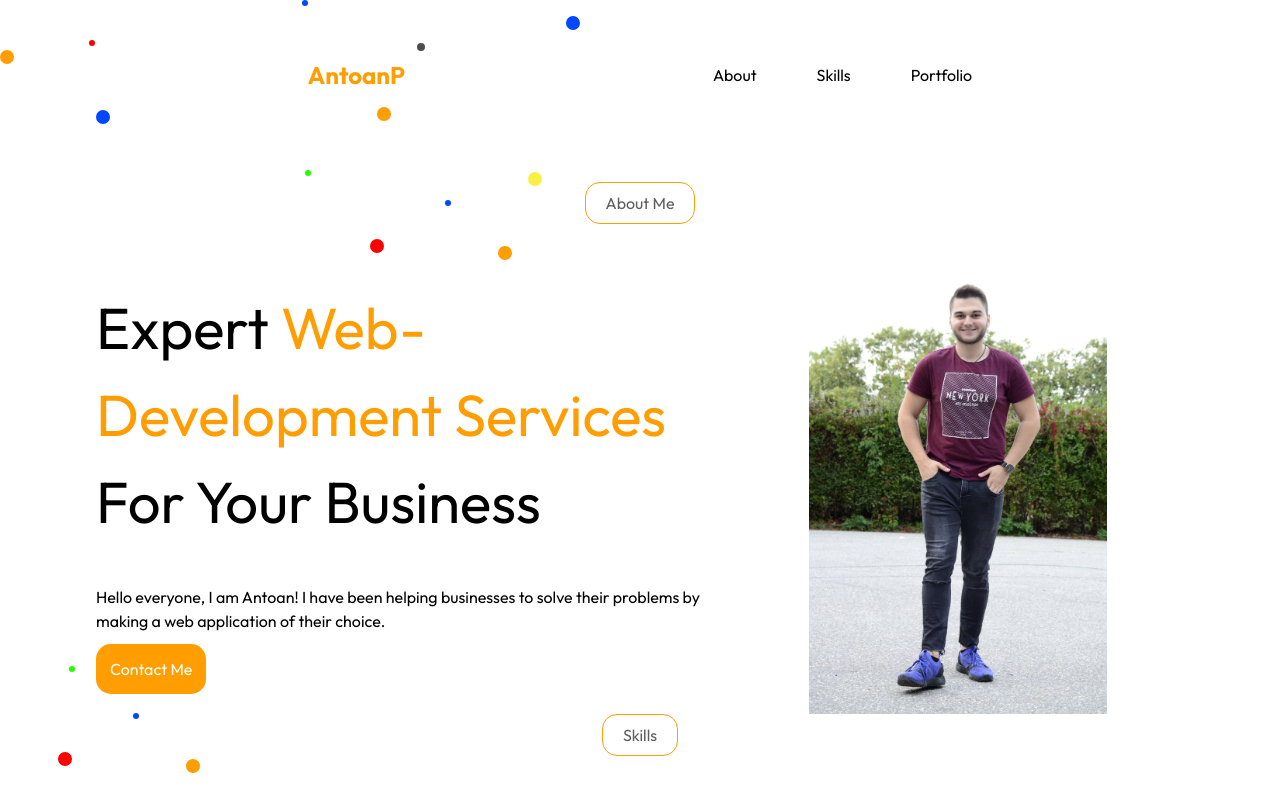
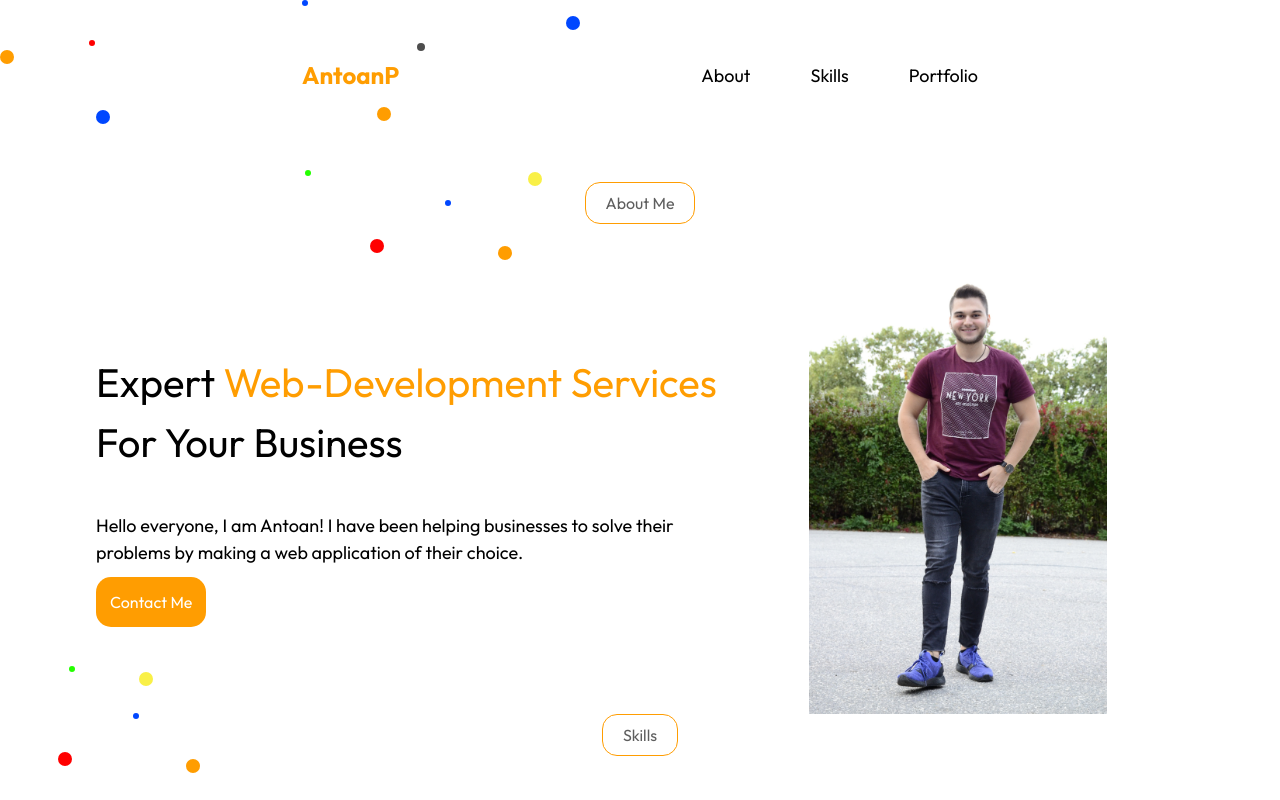
Before and after one commit to antoanparashkevov/antoanp-nextjs, a Next.js app: page / in a window 1280 px wide. Shown: the top 800 px of the page. Built offline with nearby package versions, Linux system fonts and the light colour scheme.

Commit message:
Change the font size of the website

```diff
--- a/src/styles/_variables.scss
+++ b/src/styles/_variables.scss
@@ -4,15 +4,15 @@ sans-serif;
 
 $primary-text-color: #000000;
 $primary-bg-color: #FFFFFF;
-$primary-font-size: 16px;
+$primary-font-size: 18px !default;
 $second-font-size: 14px;
-$h1-font-size: 58px;
+$h1-font-size: 40px !default;
 $project-min-width: 360px;
 $primary-font-weight: 400;
 
 //define colors
-
 $primary-orange-color: #FF9D01;
+$primary-green-color: #1FCC79;
 $primary-gray-color: #5E5E5E;
 $input-gray-color: #92929D;
 $box-shadow: 0px 4px 4px 0px rgba(0, 0, 0, 0.50);
```
